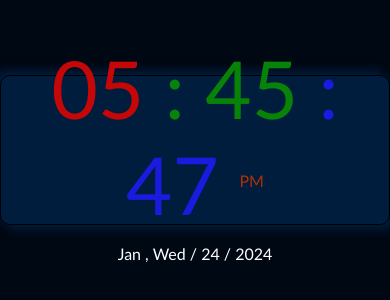
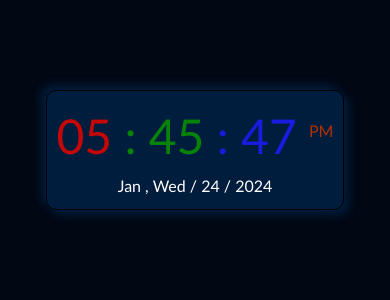
Before and after one commit to JafranAhmad/SMIT-DigitalClock-Assignment, a plain HTML site: page index.html in a window 390 px wide. Shown: the part 272-572 px from the top of the page. Drawn offline with Linux system fonts and the light colour scheme.

Commit message:
Update style.css

```diff
--- a/static/style.css
+++ b/static/style.css
@@ -50,3 +50,12 @@ body {
     font-size: 1rem;
     color: rgb(174, 49, 3);
 }
+
+@media only screen and (max-width: 565px) {
+    .cont {
+        height: 120px;
+    }
+    .clockline {
+        font-size: 3rem;
+    }
+}
```
